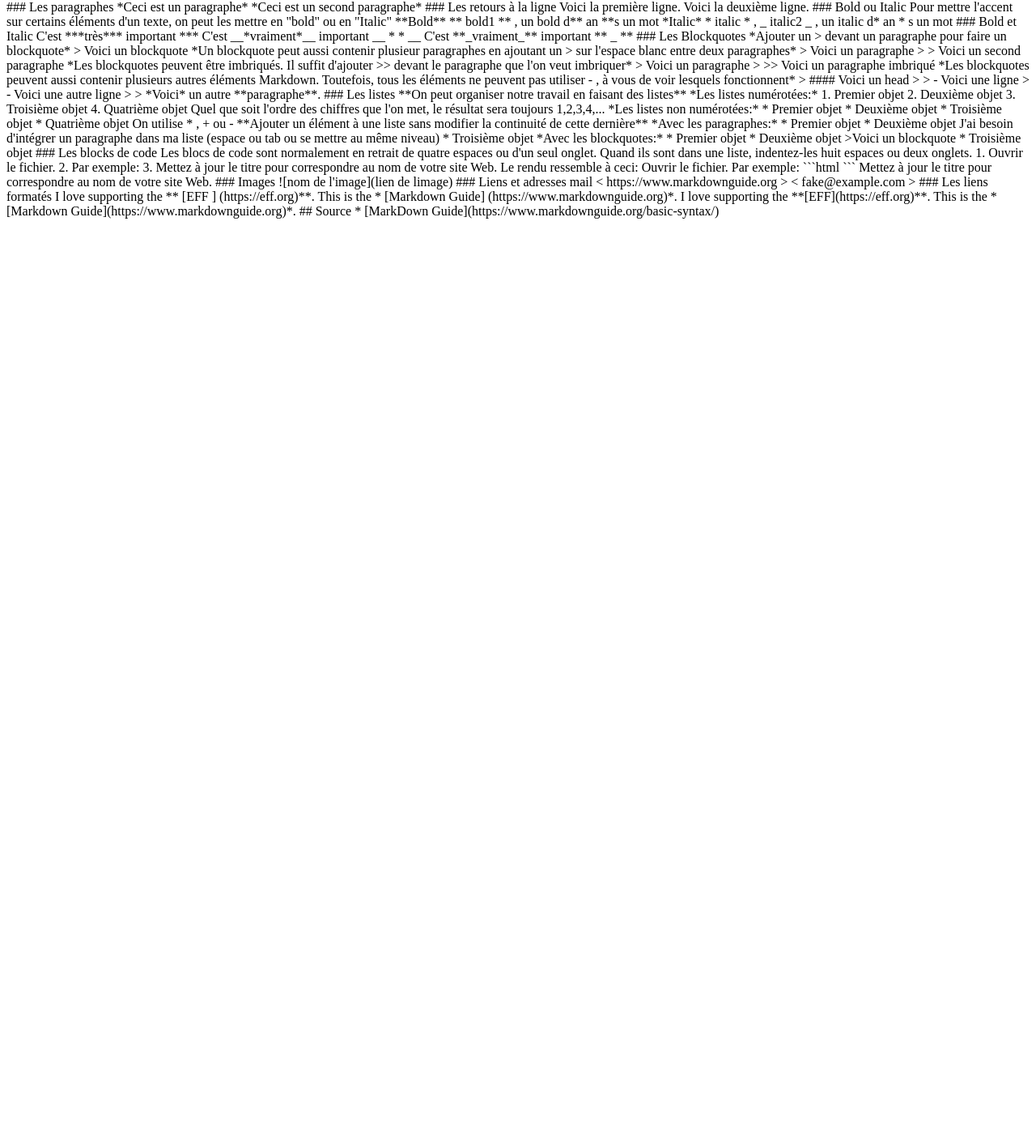
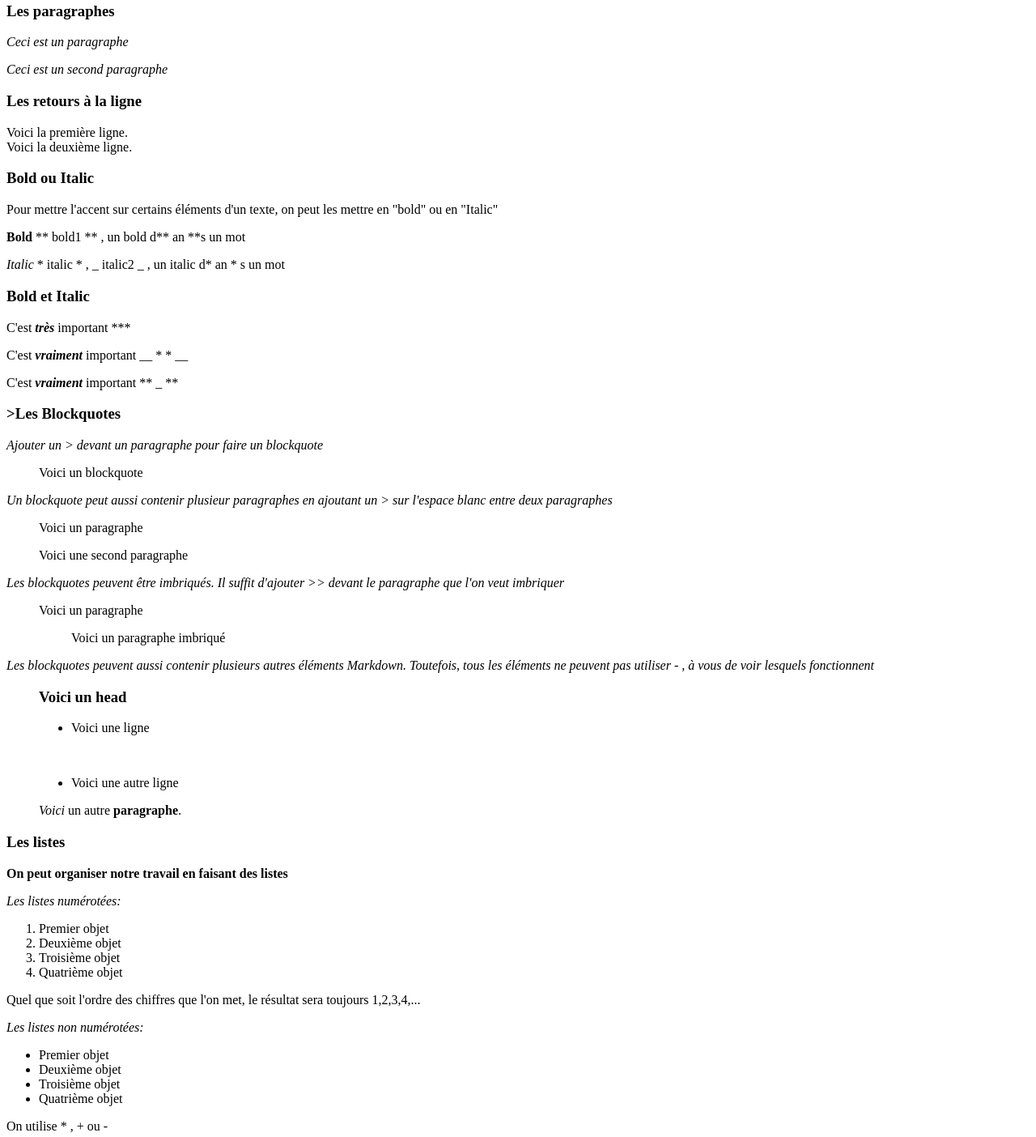
Before and after one commit to belindaschepers/Learning-Environment, a plain HTML site: page index.html in a window 1280 px wide. Shown: the part 615-2019 px from the top of the page at 81% size. Before the commit the page ends 893 px from the top, so only its background shows below. Drawn offline with Linux system fonts and the light colour scheme.

Commit message:
les listes

```diff
--- a/index.html
+++ b/index.html
@@ -30,85 +30,86 @@
   <p>"######" + texte</p>
 
 
-### Les paragraphes
+  <h3>Les paragraphes</h3>
 
-*Ceci est un paragraphe*
+  <p><em>Ceci est un paragraphe</em></p>
 
-*Ceci est un second paragraphe*
+  <p><em>Ceci est un second paragraphe</em></p>
 
 
-### Les retours à la ligne
+  <h3>Les retours à la ligne</h3>
 
-Voici la première ligne.
-Voici la deuxième ligne.
+ Voici la première ligne.</br>
+ Voici la deuxième ligne.
 
 
-### Bold ou Italic
+  <h3>Bold ou Italic</h3>
 
-Pour mettre l'accent sur certains éléments d'un texte, on peut les mettre en "bold" ou en "Italic"
+ <p>Pour mettre l'accent sur certains éléments d'un texte, on peut les mettre en "bold" ou en "Italic"</p>
 
-**Bold**   ** bold1 ** , un bold d** an **s un mot
-*Italic*   * italic * , _ italic2 _ , un italic d* an * s un mot
+  <p><b>Bold</b>   ** bold1 ** , un bold d** an **s un mot</p>
+  <p><em>Italic</em>   * italic * , _ italic2 _ , un italic d* an * s un mot</p>
 
 
-### Bold et Italic
+  <h3>Bold et Italic</h3>
 
-C'est ***très*** important  ***
+ <p>C'est <b><em>très</em></b> important  ***</p>
 
-C'est __*vraiment*__ important    __ * * __
+ <p>C'est <b><em>vraiment</em></b> important    __ * * __</p>
 
-C'est **_vraiment_** important   ** _ **
+ <p>C'est <b><em>vraiment</em></b> important   ** _ **</p>
 
 
-### Les Blockquotes
+  <h3>>Les Blockquotes</h3>
 
-*Ajouter un > devant un paragraphe pour faire un blockquote*
+<p><em>Ajouter un > devant un paragraphe pour faire un blockquote</em></p>
 
-> Voici un blockquote
+ <blockquote>Voici un blockquote</blockquote>
 
-*Un blockquote peut aussi contenir plusieur paragraphes en ajoutant un > sur l'espace blanc entre deux paragraphes*
+<p><em>Un blockquote peut aussi contenir plusieur paragraphes en ajoutant un > sur l'espace blanc entre deux paragraphes</em></p>
 
-> Voici un paragraphe
->
-> Voici un second paragraphe
+ <p><blockquote>Voici un paragraphe</blockquote></p>
+ <p><blockquote>Voici une second paragraphe</blockquote></p>
 
-*Les blockquotes peuvent être imbriqués. Il suffit d'ajouter >> devant le paragraphe que l'on veut imbriquer*
+<p><em>Les blockquotes peuvent être imbriqués. Il suffit d'ajouter >> devant le paragraphe que l'on veut imbriquer</em></p>
 
-> Voici un paragraphe
->
->> Voici un paragraphe imbriqué
+ <p><blockquote>Voici un paragraphe</blockquote></p>
+ <blockquote>
+  <p><blockquote>Voici un paragraphe imbriqué</blockquote></p></blockquote>
 
-*Les blockquotes peuvent aussi contenir plusieurs autres éléments Markdown. Toutefois, tous les éléments ne peuvent pas utiliser - , à vous de voir lesquels fonctionnent*
+<p><em>Les blockquotes peuvent aussi contenir plusieurs autres éléments Markdown. Toutefois, tous les éléments ne peuvent pas utiliser - , à vous de voir lesquels fonctionnent</em></p>
 
-> #### Voici un head
->
-> - Voici une ligne
-> - Voici une autre ligne
->
->  *Voici* un autre **paragraphe**.
+<blockquote><h3>Voici un head</h3></blockquote>
+<ul>
+<blockquote><li>Voici une ligne</li></blockquote></br>
+<blockquote><li>Voici une autre ligne</li></blockquote>
+</ul>
+<p><blockquote><em>Voici</em> un autre <b>paragraphe</b>.</blockquote></p>
 
 
-### Les listes
+  <h3>Les listes</h3>
 
-**On peut organiser notre travail en faisant des listes**
+<p><b>On peut organiser notre travail en faisant des listes</b></p>
 
-*Les listes numérotées:*
+<p><em>Les listes numérotées:</em></p>
+<ol>
+ <li>Premier objet</li>
+ <li>Deuxième objet</li>
+ <li>Troisième objet</li>
+ <li>Quatrième objet</li>
+</ol>
 
-1. Premier objet
-2. Deuxième objet
-3. Troisième objet
-4. Quatrième objet
+<p>Quel que soit l'ordre des chiffres que l'on met, le résultat sera toujours 1,2,3,4,...</p>
 
-Quel que soit l'ordre des chiffres que l'on met, le résultat sera toujours 1,2,3,4,...
+<p><em>Les listes non numérotées:</em></p>
+<ul>
+ <li>Premier objet</li>
+ <li>Deuxième objet</li>
+ <li>Troisième objet</li>
+ <li>Quatrième objet</li>
+</ul>
 
-*Les listes non numérotées:*
-
-* Premier objet
-* Deuxième objet
-* Troisième objet
-* Quatrième objet
-
-On utilise * , + ou -
+<p>On utilise * , + ou -</p>
 
 **Ajouter un élément à une liste sans modifier la continuité de cette dernière**
 
```
